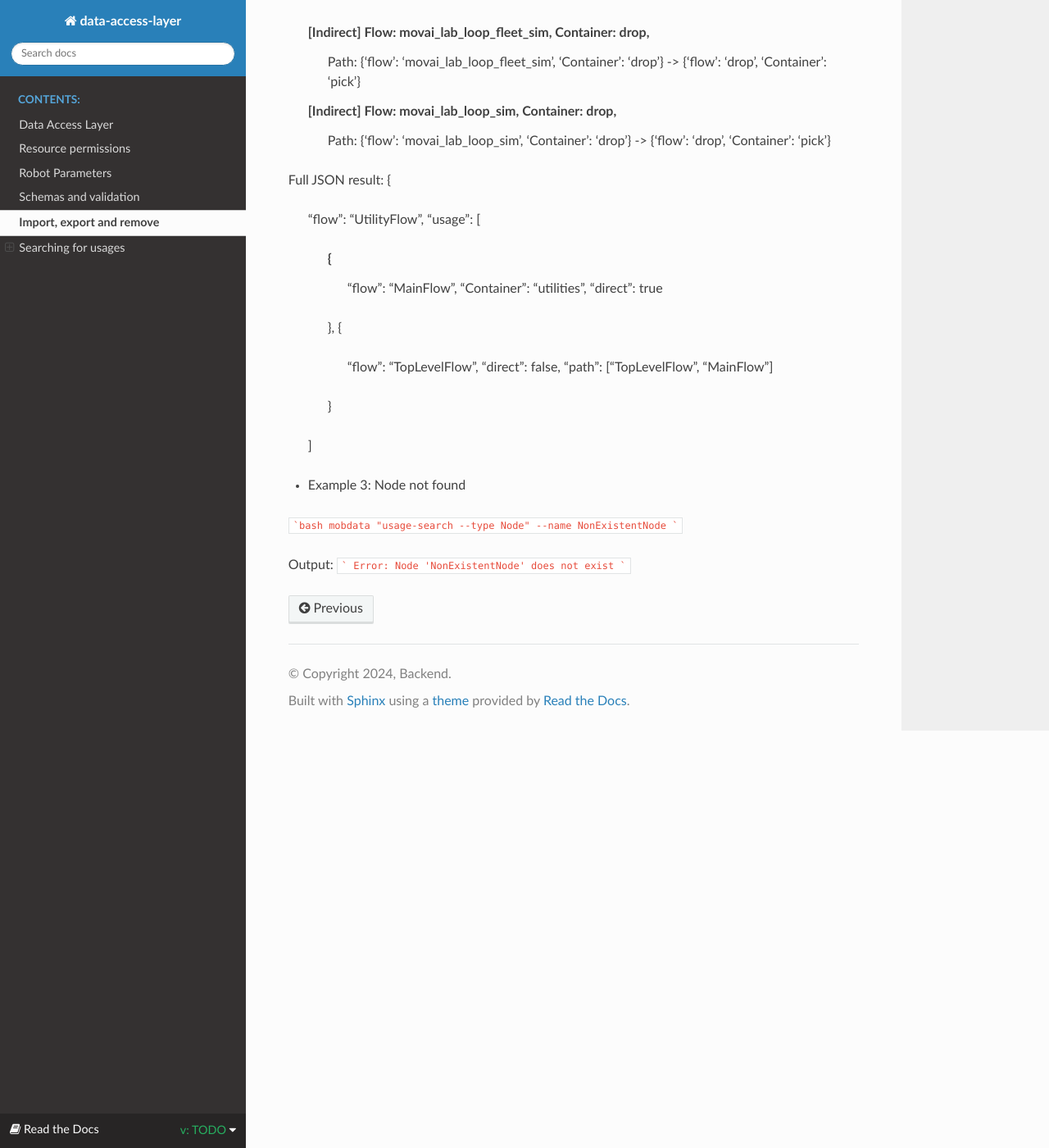
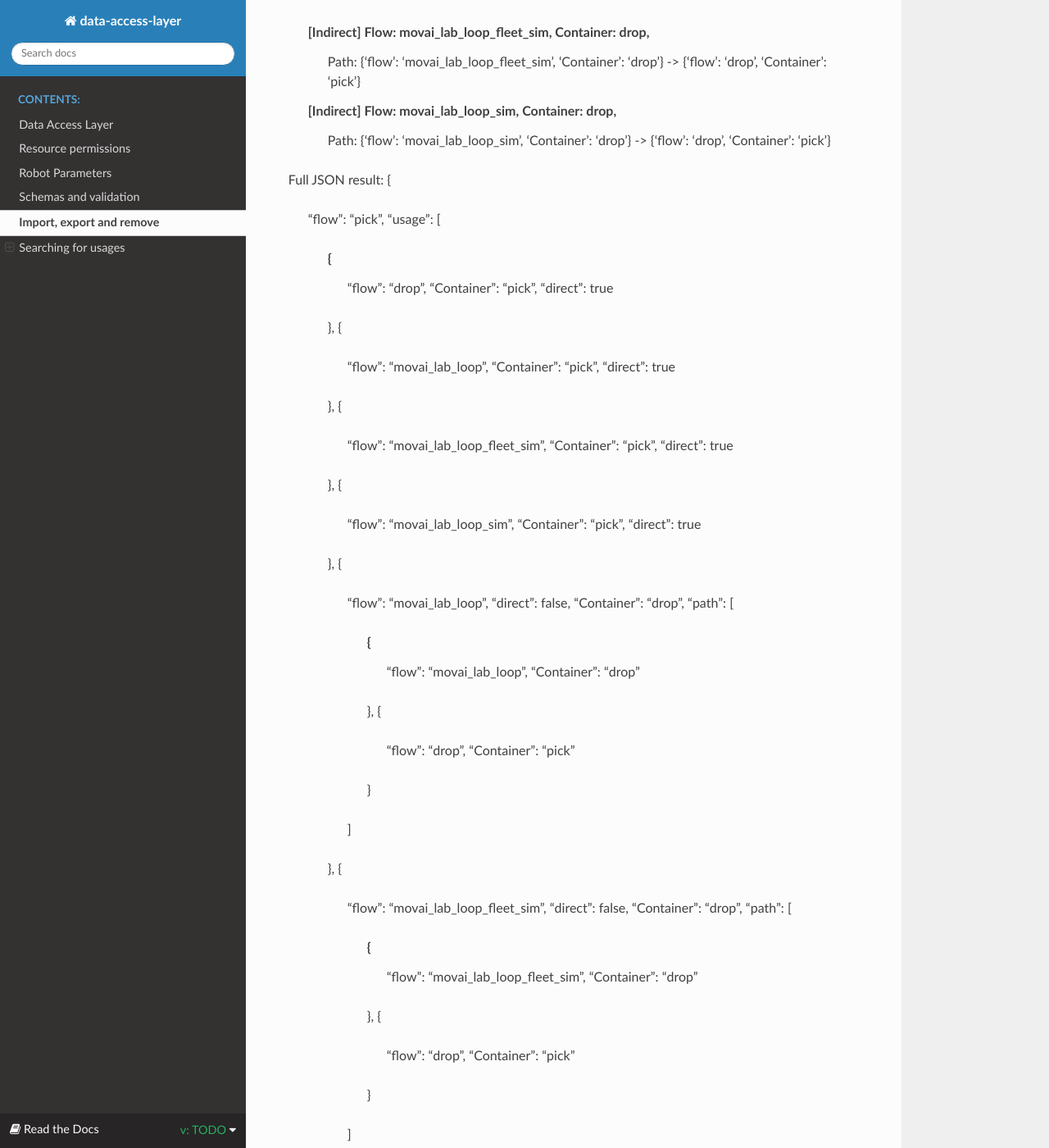
Before and after one commit to MOV-AI/data-access-layer, a Sphinx documentation site: the page built from docs/source/backup.rst, in a window 1280 px wide and 1400 px high, scrolled down 2667 px. Shown: the whole window at 82% size. Built offline with Sphinx 7.4.7 and the Read the Docs theme 3.1.0, drawn with Linux system fonts in a browser that asks for light colours; pages that are not in the unit, such as notebooks, are missing from menus; comment, search, counter and statistics services are not loaded; some of the changed text lies outside the part shown.

Commit message:
Register multiple uses of the same node/subflow in a given flow. Add case to tests

````diff
--- a/docs/source/backup.rst
+++ b/docs/source/backup.rst
@@ -67,13 +67,13 @@ Search for where a specific node template is used across all flows:
 
 ```bash
 # Search for direct usage only
-mobdata "usage-search --type Node" --name <node-name>
+mobdata usage-search --type Node --name <node-name>
 ```
 
 By default, usage-search does not include recursive (indirect) usage. Use `--recursive` or `-r` flag to search recursively.
 
 ```bash
-mobdata "usage-search --type Node" --name <node-name> --recursive
+mobdata usage-search --type Node --name <node-name> --recursive
 ```
 
 Search for Flow Usage
@@ -83,10 +83,10 @@ Search for where a specific flow is used as a subflow in other flows:
 
 ```bash
 # Search for direct usage only
-mobdata "usage-search --type Flow" --name <flow-name>
+mobdata usage-search --type Flow --name <flow-name>
 
 # Search including indirect usage (nested subflows)
-mobdata "usage-search --type Flow" --name <flow-name> --recursive
+mobdata usage-search --type Flow --name <flow-name> --recursive
 ```
 
 Examples
@@ -95,7 +95,7 @@ Examples
 - Example 1: Find all flows using a node
 
 ```bash
-mobdata "usage-search --type Node" --name create_log --recursive
+mobdata usage-search --type Node --name create_log --recursive
 ```
 
 Output:
@@ -140,26 +140,82 @@ Searching for flow 'pick' (recursive=True)
 
 Full JSON result:
 {
-  "flow": "UtilityFlow",
+  "flow": "pick",
   "usage": [
     {
-      "flow": "MainFlow",
-      "Container": "utilities",
+      "flow": "drop",
+      "Container": "pick",
       "direct": true
     },
     {
-      "flow": "TopLevelFlow",
+      "flow": "movai_lab_loop",
+      "Container": "pick",
+      "direct": true
+    },
+    {
+      "flow": "movai_lab_loop_fleet_sim",
+      "Container": "pick",
+      "direct": true
+    },
+    {
+      "flow": "movai_lab_loop_sim",
+      "Container": "pick",
+      "direct": true
+    },
+    {
+      "flow": "movai_lab_loop",
       "direct": false,
-      "path": ["TopLevelFlow", "MainFlow"]
+      "Container": "drop",
+      "path": [
+        {
+          "flow": "movai_lab_loop",
+          "Container": "drop"
+        },
+        {
+          "flow": "drop",
+          "Container": "pick"
+        }
+      ]
+    },
+    {
+      "flow": "movai_lab_loop_fleet_sim",
+      "direct": false,
+      "Container": "drop",
+      "path": [
+        {
+          "flow": "movai_lab_loop_fleet_sim",
+          "Container": "drop"
+        },
+        {
+          "flow": "drop",
+          "Container": "pick"
+        }
+      ]
+    },
+    {
+      "flow": "movai_lab_loop_sim",
+      "direct": false,
+      "Container": "drop",
+      "path": [
+        {
+          "flow": "movai_lab_loop_sim",
+          "Container": "drop"
+        },
+        {
+          "flow": "drop",
+          "Container": "pick"
+        }
+      ]
     }
   ]
 }
+
 ```
 
 - Example 3: Node not found
 
 ```bash
-mobdata "usage-search --type Node" --name NonExistentNode
+mobdata usage-search --type Node --name NonExistentNode
 ```
 
 Output:
````
Also changed, not shown: 6 other files.
